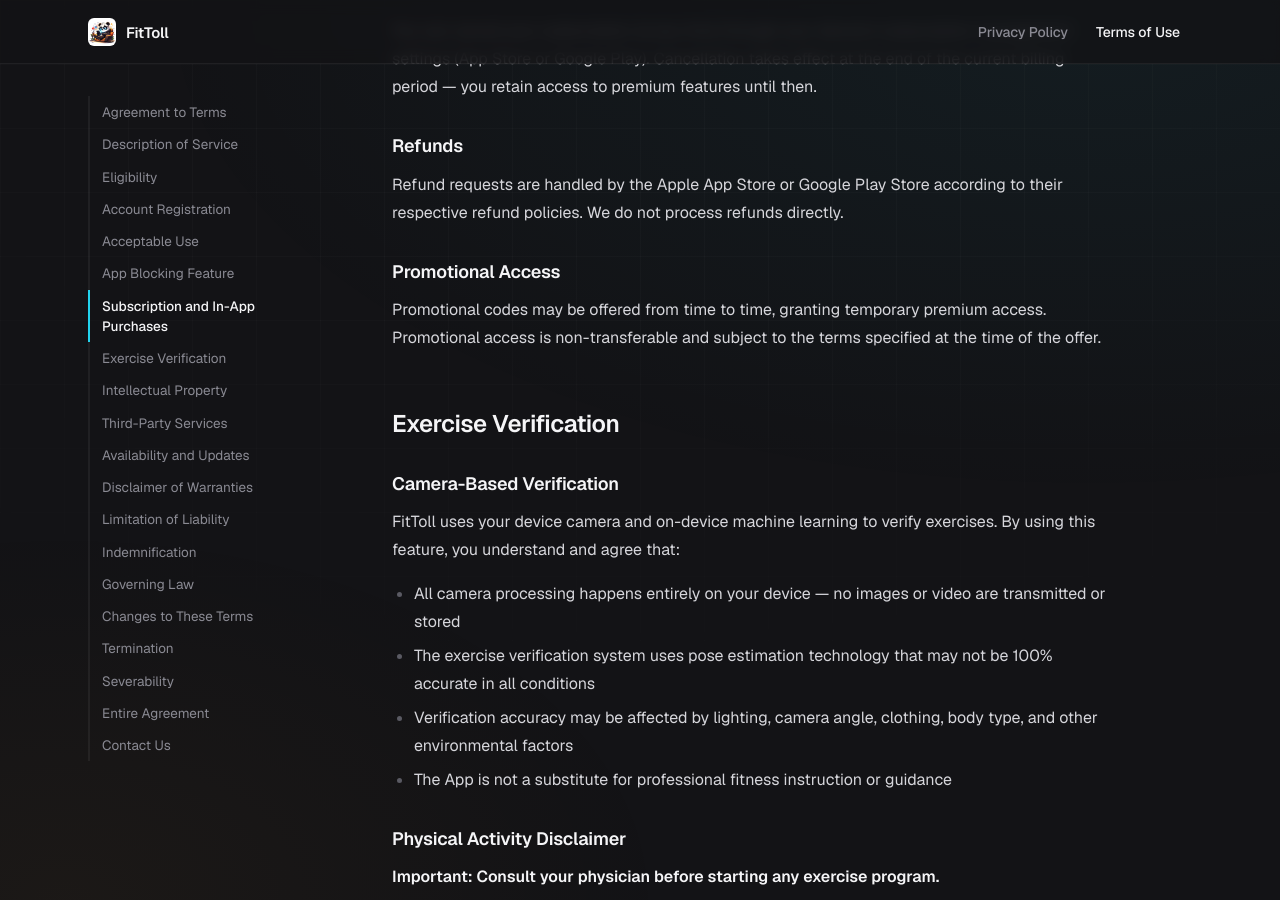
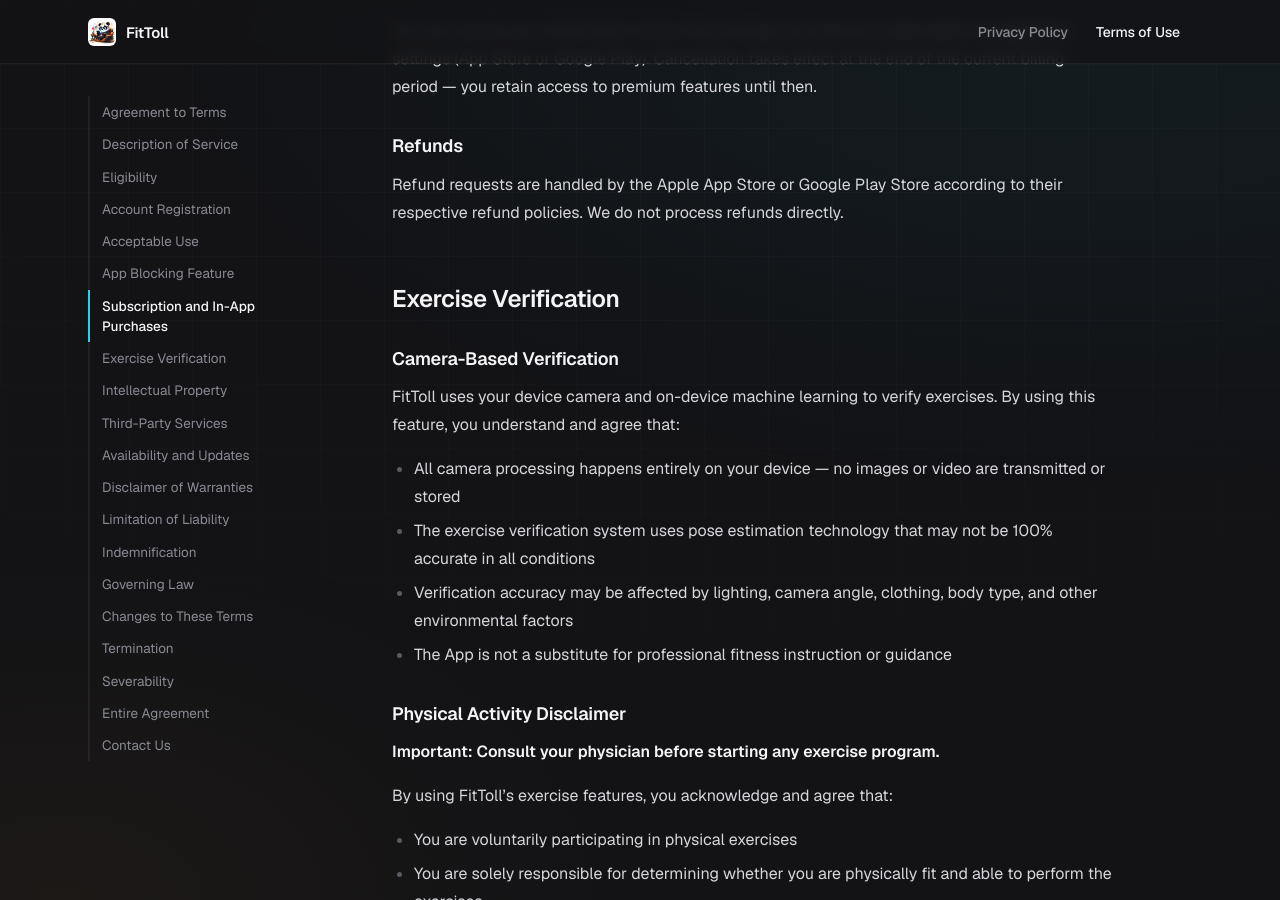
Before and after one commit to aurobindoGupta/fitToll-site, a Jekyll site: the page built from terms-of-use.md, in a window 1280 px wide and 900 px high, scrolled down 2891 px. Built offline with Jekyll 4.4.1, drawn with Linux system fonts in a browser that asks for light colours.

Commit message:
docs(terms): drop the Promotional Access clause, the programme is retired
Promo codes were retired on both platforms on 2026-09-01 — iOS forced by App
Store guideline 3.1.1, Android by product decision. No new codes will be issued,
so a clause reserving the right to offer them "from time to time" describes a
programme that no longer exists.

This is a reservation of rights, not a required disclosure: it granted us the
option to run promos and stated that such access is non-transferable. Dropping it
removes a permission we gave ourselves. Nothing a user relies on goes with it.

Deliberately NOT touching the Privacy Policy's Promotional Code Validation
section in the same sweep — see that section's own note. The two look like one
change and are not:

  - This clause governs a commercial offering we have stopped making.
  - That section discloses PII collection that STILL HAPPENS. The redemption UI
    ships in every live build (App Store 1.2.0; Play last updated 2026-08-29 —
    build 17, which removes it, is live on neither store), and
    validatePromoCode writes uid + email + attempted code to promo_attempts in
    its FIRST transaction (index.ts:141-163), before the code-validity check in
    the SECOND (index.ts:193-200). So even an invalid code creates a PII record,
    which makes that disclosure required regardless of whether any code still
    exists in Firestore.

Removing the privacy disclosure early would mean collecting PII we no longer
disclose — the one direction here that carries real exposure. It comes out when
build 17 is live on BOTH stores, the same gate that governs deleting
FITTOLL30/FITTOLL7/FITTOLL8.

Co-Authored-By: Claude Opus 5 (1M context) <noreply@anthropic.com>

```diff
--- a/terms-of-use.md
+++ b/terms-of-use.md
@@ -80,9 +80,6 @@ You can cancel your subscription at any time through your device's subscription
 
 ### Refunds
 Refund requests are handled by the Apple App Store or Google Play Store according to their respective refund policies. We do not process refunds directly.
-
-### Promotional Access
-Promotional codes may be offered from time to time, granting temporary premium access. Promotional access is non-transferable and subject to the terms specified at the time of the offer.
 
 ## Exercise Verification
 
```
